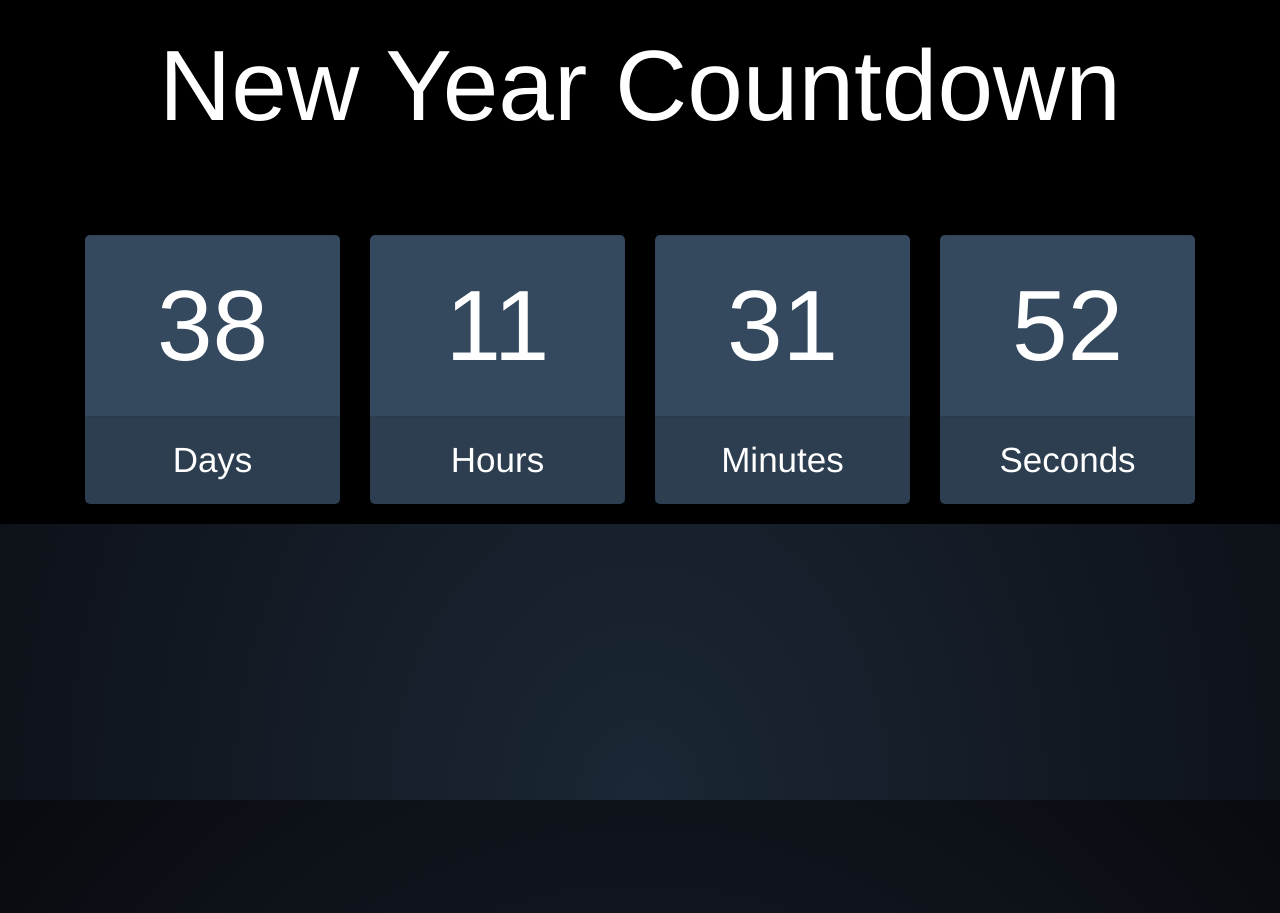
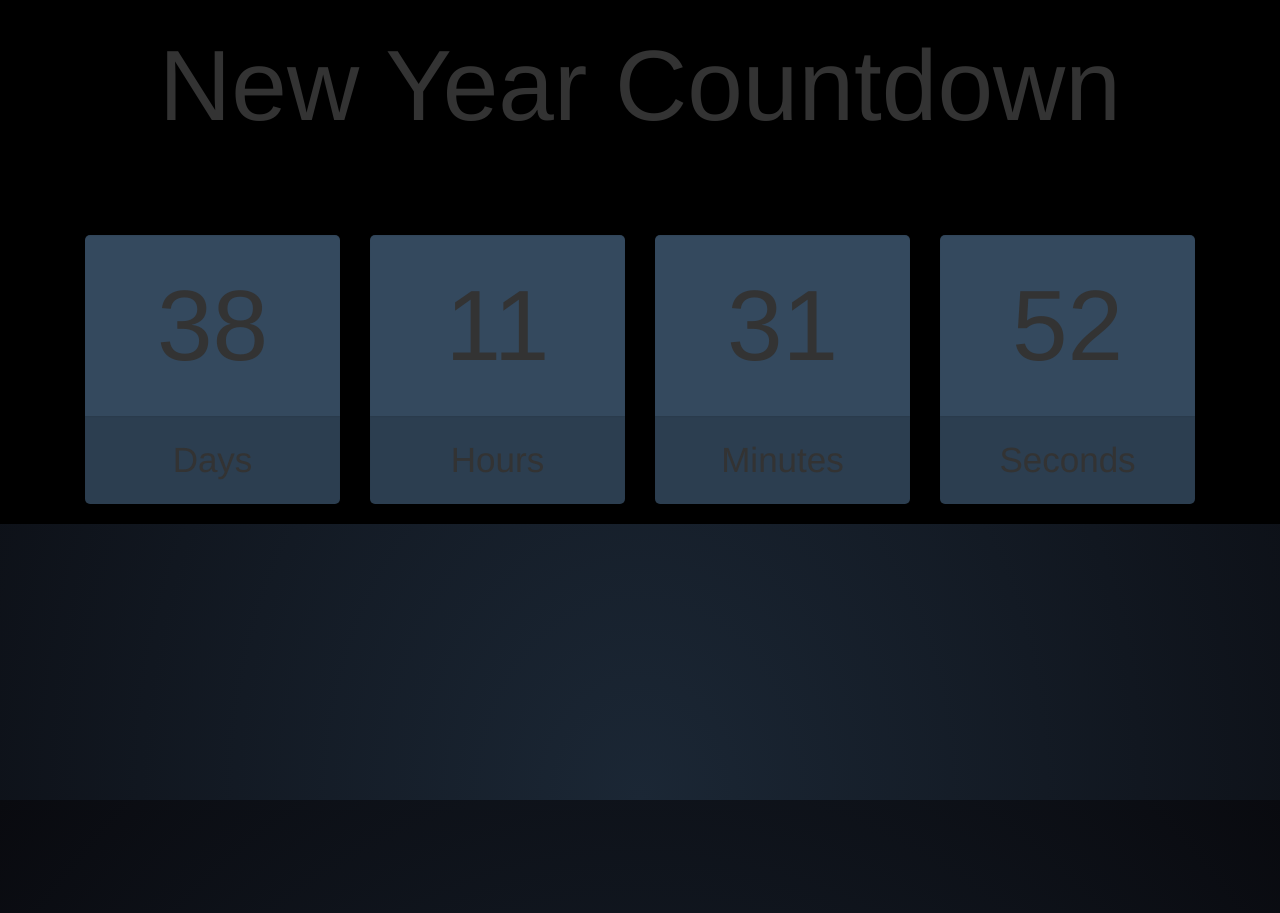
Before and after one commit to muthukumar-coder/new-year.github.io, a plain HTML site: page index.html in a window 1280 px wide. Drawn offline with nearby package versions, Linux system fonts and the light colour scheme.

Commit message:
Update index.html

```diff
--- a/index.html
+++ b/index.html
@@ -21,10 +21,7 @@ html {
   overflow: hidden;
 }
 
-body {
-  background: transparent;
-  color: #ffffff;
-}
+
 
 .bluelight {
   text-shadow: 0 0 10px #3498DB,
```
